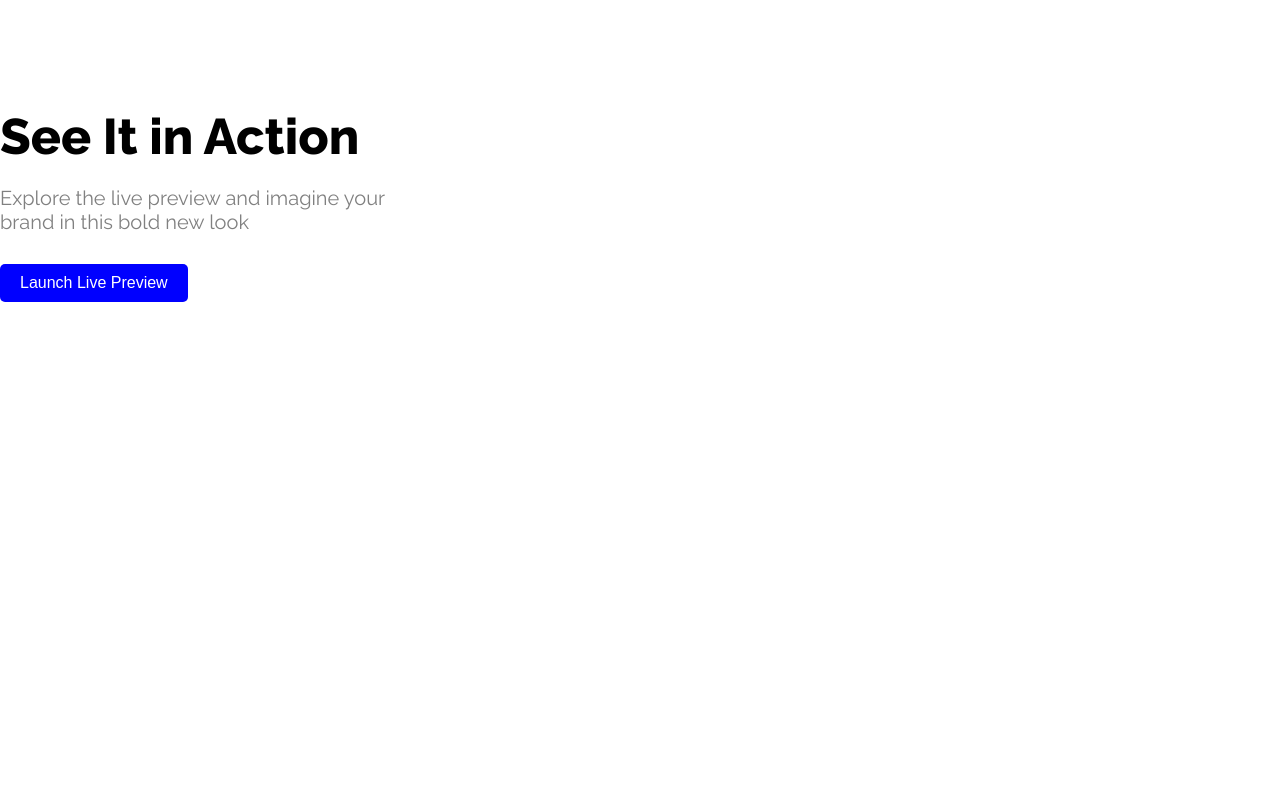
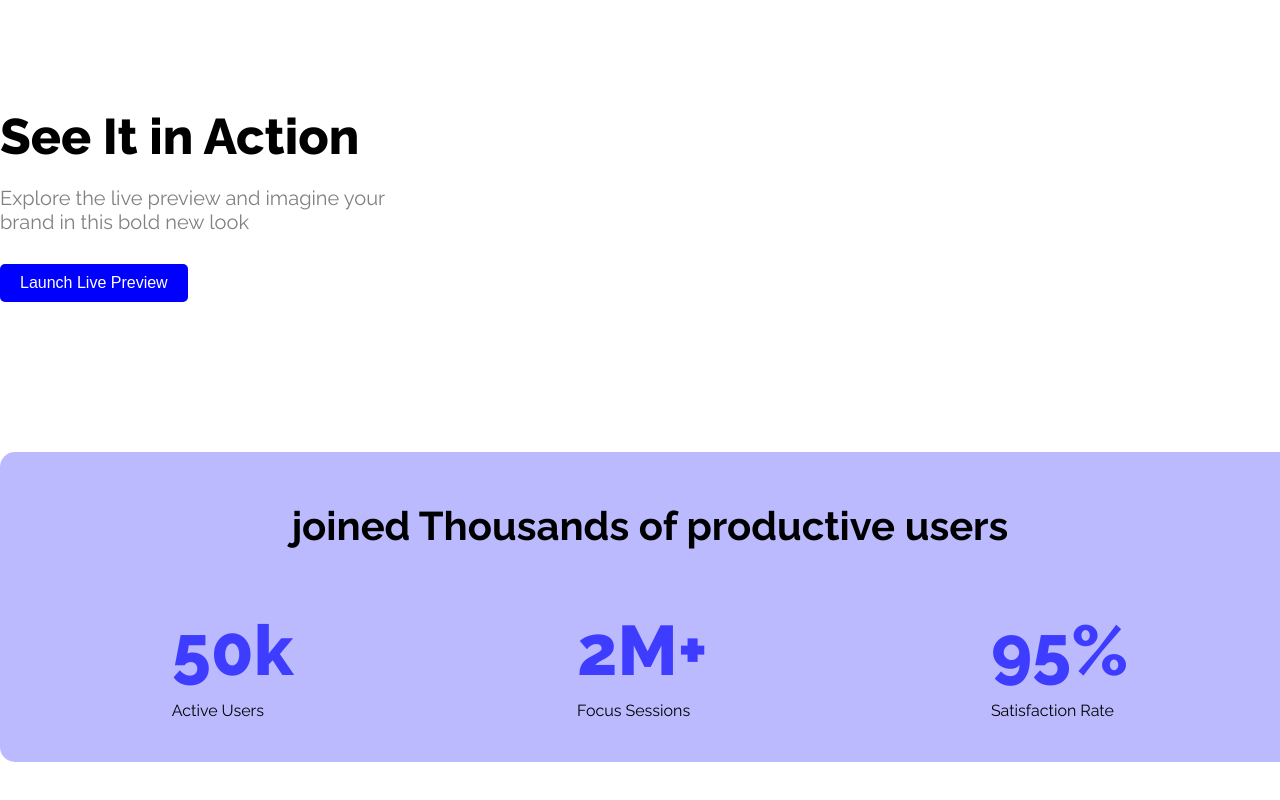
Before and after one commit to abdullkadir1899/Milestone-1-Assignment, a plain HTML site: page index.html in a window 1280 px wide. Shown: the part 743-1543 px from the top of the page. Before the commit the page ends 1195 px from the top, so only its background shows below. Drawn offline with Linux system fonts and the light colour scheme.

Commit message:
section-2

```diff
--- a/index.html
+++ b/index.html
@@ -31,6 +31,25 @@
             <p>Explore the live preview and imagine your <br> brand in this bold new look</p>
             <button class="button-primary">Launch Live Preview</button>
         </section>
+        <section class="section-2">
+            <div class="section-2-div-1">
+                <h1>joined Thousands of productive users</h1>
+            </div>
+            <div class="section-2-div-2">
+                <div>
+                    <h1>50k</h1>
+                    <p>Active Users</p>
+                </div>
+                <div>
+                    <h1>2M+</h1>
+                    <p>Focus Sessions</p>
+                </div>
+                <div>
+                    <h1>95%</h1>
+                    <p>Satisfaction Rate</p>
+                </div>
+            </div>
+        </section>
     </main>
     <footer>
 
--- a/style/style.css
+++ b/style/style.css
@@ -77,3 +77,37 @@ nav div h1{
     color: gray;
     margin-bottom: 30px;
 }
+
+/* end section 1 */
+
+.section-2{
+    width: 1300px;
+    margin: 150px auto;
+    background-color: #4d47ff5f;
+    height: 310px;
+    border-radius: 15px;
+}
+
+.section-2 .section-2-div-1 h1{
+    padding-top: 50px;
+    text-align: center;
+    font-size: 40px;
+}
+
+.section-2-div-2{
+    display: flex;
+    justify-content: space-around;
+    align-items: center;
+    padding: 30px;
+    margin-top: 30px;
+
+}
+
+.section-2-div-2 h1{
+    font-size: 70px;
+    font-weight: 800;
+    margin-bottom:10px ;
+    color: rgba(0, 0, 255, 0.671);
+}
+
+/* end the section-2 */
```
